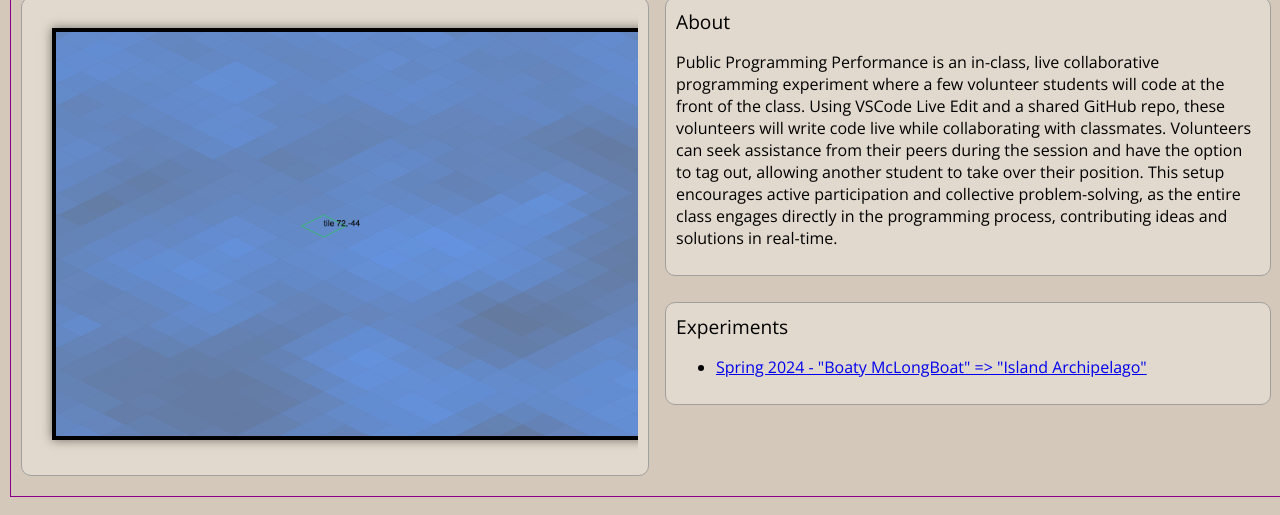
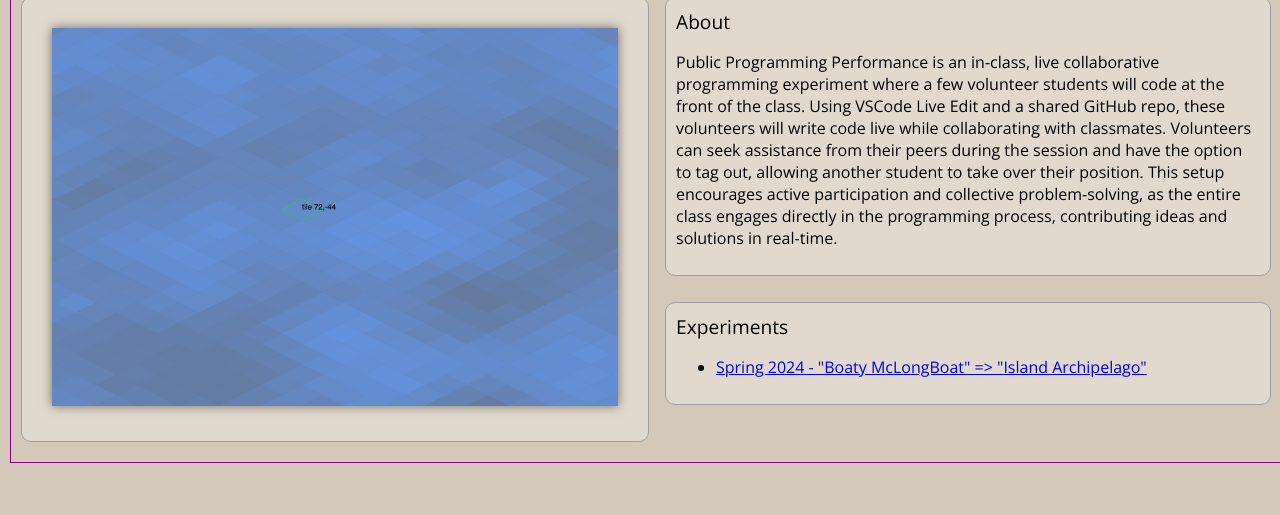
Before and after one commit to wmodes/public-programming-performance, a plain HTML site: page index.html in a window 1280 px wide. Shown: the part 67-582 px from the top of the page. Drawn offline with nearby package versions, Linux system fonts and the light colour scheme; a script that the page names is missing.

Commit message:
adjustments.

```diff
--- a/css/homepage.css
+++ b/css/homepage.css
@@ -8,7 +8,7 @@
 
 .portrait img {
   /* filter: grayscale(100%) contrast(1.1) sepia(0.4) blur(0.0px); */
-  border: solid 4px black;
+  /* border: solid 4px black; */
   box-shadow: 0 0 10px rgba(0, 0, 0, 0.5);
   /* transform: rotate(-1deg); */
   margin: 20px;
--- a/css/site.css
+++ b/css/site.css
@@ -47,7 +47,7 @@ h1 {
 
 /* Set the image to be responsive */
 .image-wrapper img {
-  max-width: 100%;
+  max-width: calc(100% - 40px);
   height: auto;
 }
 
```
Also changed, not shown: 2024spring/index.html (+1 -1 lines).
